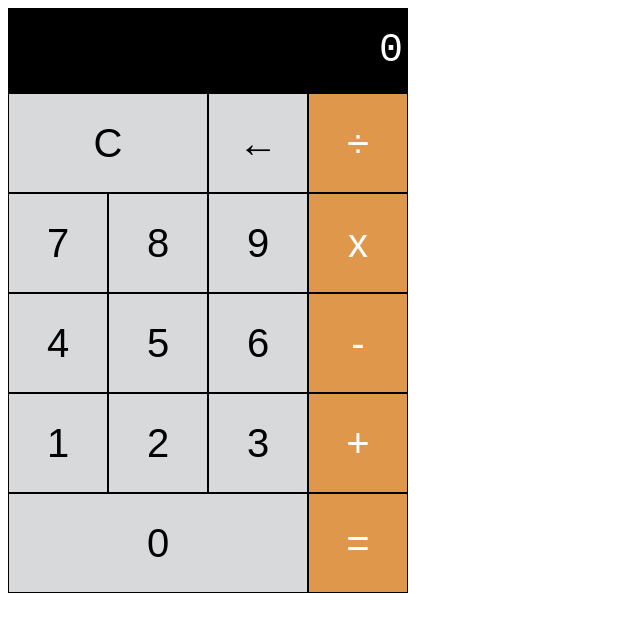
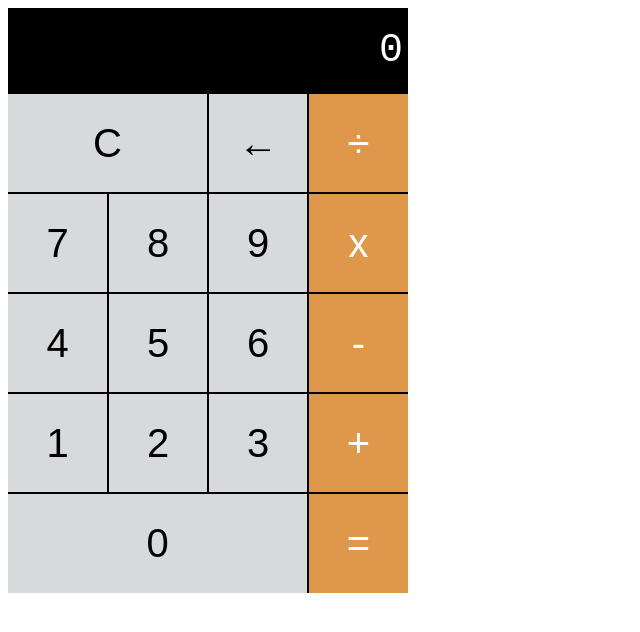
Before and after one commit to wamikabro/web-dev-projects.github.io, a plain HTML site: page index.html in a window 1280 px wide. Shown: the whole page, without its empty margins (0-640 px from the left). Drawn offline with Linux system fonts and the light colour scheme.

Commit message:
remove extra borders

```diff
--- a/index.html
+++ b/index.html
@@ -12,27 +12,27 @@
         <section class="screen">0</section>
         <section class="buttons">
 
-                <button class="calculator-button C">C</button>
+                <button class="calculator-button C left">C</button>
                 <button class="calculator-button ←">←</button>
                 <button class="calculator-button ÷ last-button-of-the-row">÷</button>
 
-                <button class="calculator-button seven">7</button>
+                <button class="calculator-button seven left">7</button>
                 <button class="calculator-button eight">8</button>
                 <button class="calculator-button nine">9</button>
                 <button class="calculator-button x last-button-of-the-row">x</button>
 
-                <button class="calculator-button four">4</button>
+                <button class="calculator-button four left">4</button>
                 <button class="calculator-button five">5</button>
                 <button class="calculator-button six">6</button>
                 <button class="calculator-button minus last-button-of-the-row">-</button>
 
-                <button class="calculator-button one">1</button>
+                <button class="calculator-button one left">1</button>
                 <button class="calculator-button two">2</button>
                 <button class="calculator-button three">3</button>
                 <button class="calculator-button plus last-button-of-the-row">+</button>
 
-                <button class="calculator-button zero">0</button>
-                <button class="calculator-button equal last-button-of-the-row">=</button>
+                <button class="calculator-button zero left bottom">0</button>
+                <button class="calculator-button equal last-button-of-the-row bottom">=</button>
 
         </section>
     </div>
--- a/style.css
+++ b/style.css
@@ -44,6 +44,14 @@
 .last-button-of-the-row{
     background-color: #df974c;
     color: white;
+    border-right: none;
+}
+
+.left{
+    border-left: none;
+}
+.bottom{
+    border-bottom: none;
 }
 
 .last-button-of-the-row:active {
```
